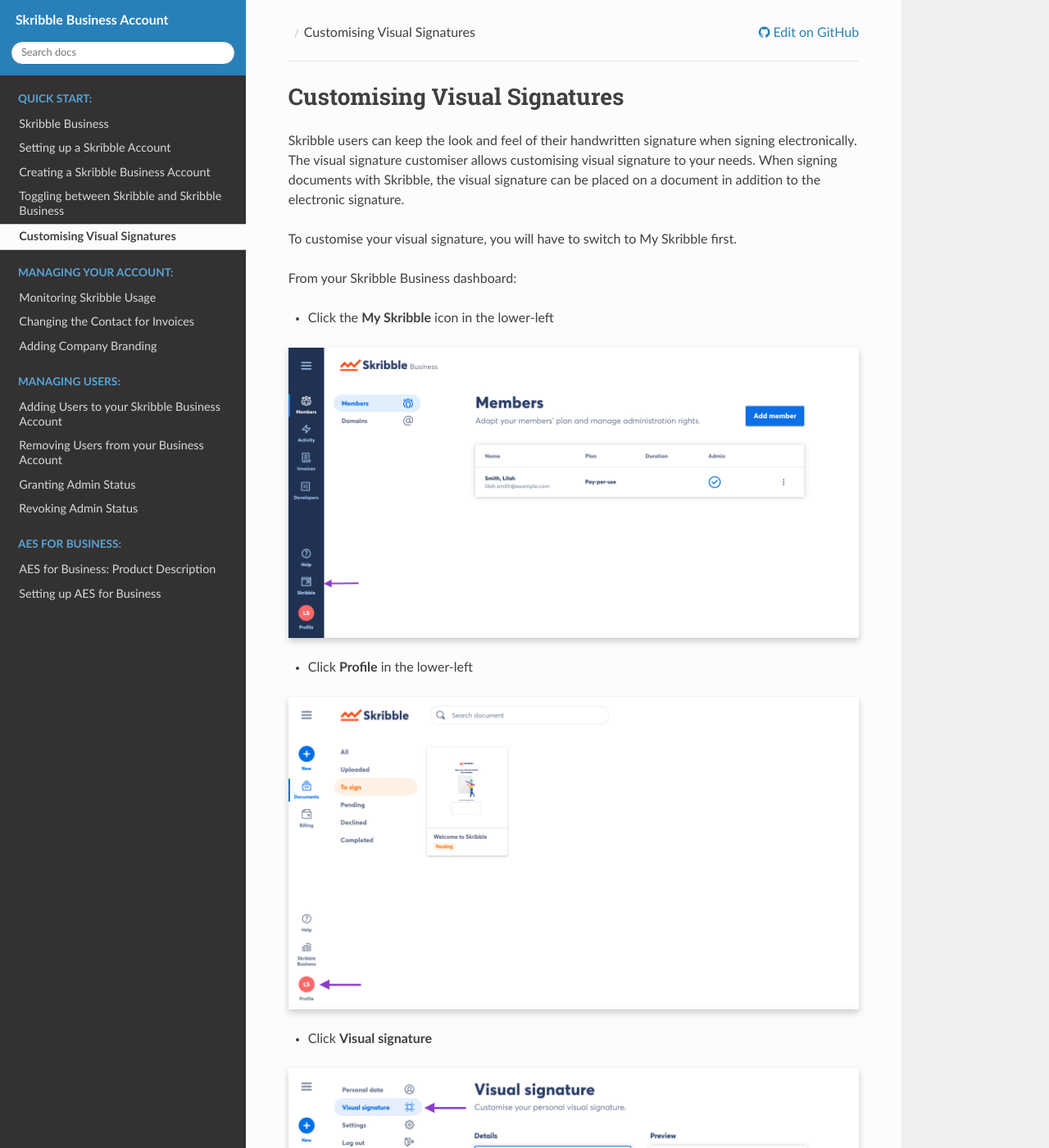
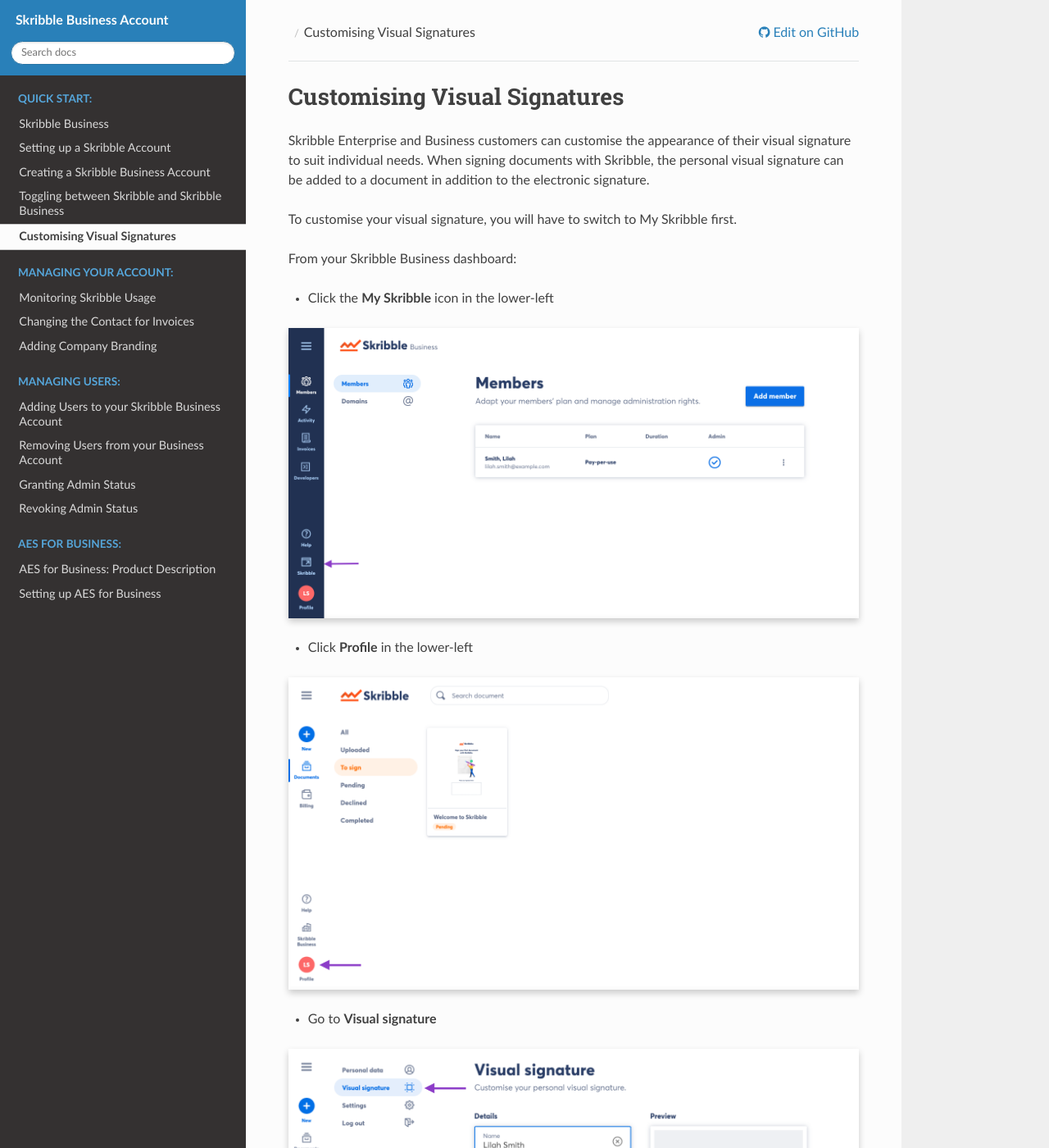
Before and after one commit to matthieu-bt/business-guide, a Sphinx documentation site: the page built from source/quickstart/signature.rst, in a window 1280 px wide and 1400 px high. Shown: the whole window at 82% size. Built offline with Sphinx 7.4.7 and the Read the Docs theme 2.0.0, drawn with Linux system fonts in a browser that asks for light colours; some of the changed text lies outside the part shown.

Commit message:
Intro changed
Changed the intro of the article

```diff
--- a/source/quickstart/signature.rst
+++ b/source/quickstart/signature.rst
@@ -5,7 +5,8 @@
 =============================
 
 
-Skribble users can keep the look and feel of their handwritten signature when signing electronically. The visual signature customiser allows customising visual signature to your needs. When signing documents with Skribble, the visual signature can be placed on a document in addition to the electronic signature.
+Skribble Enterprise and Business customers can customise the appearance of their visual signature to suit individual needs. When signing documents with Skribble, the personal visual signature can be added to a document in addition to the electronic signature.
+
 
 To customise your visual signature, you will have to switch to My Skribble first.
 
@@ -25,7 +26,7 @@
     :class: with-shadow
 
 
-- Click **Visual signature**
+- Go to **Visual signature**
 
 
 .. image:: 3-click_visual_signature.png
```
Also changed, not shown: other parts of source/quickstart/signature.rst (+3 -3 lines).
